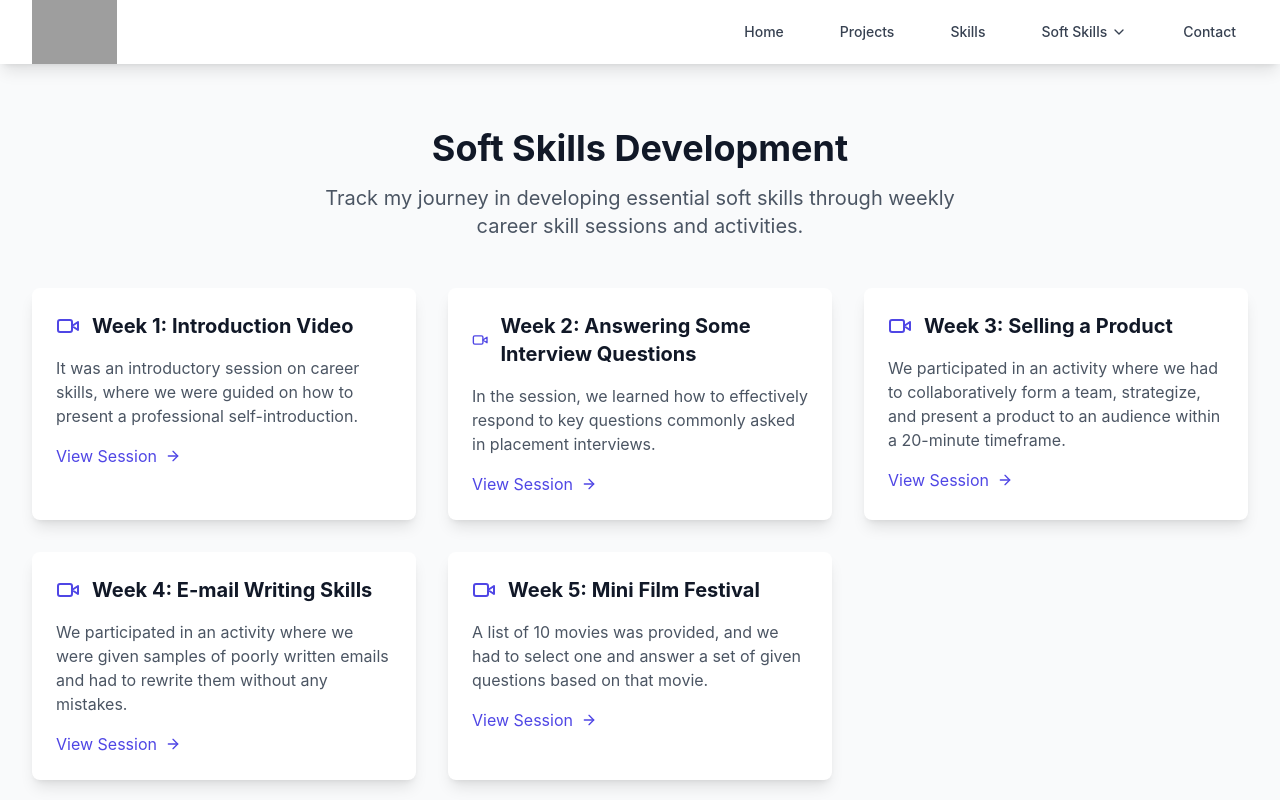
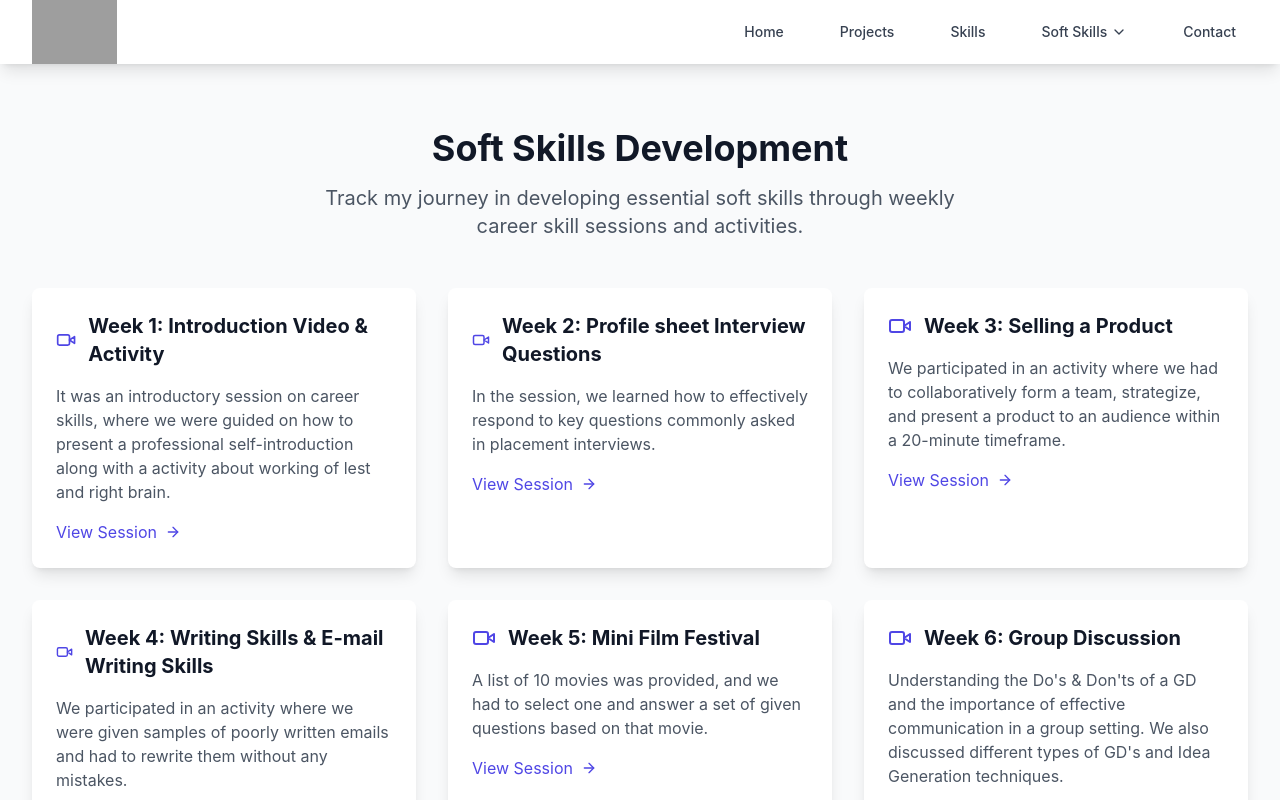
Before and after one commit to AtharvGangwar48/AboutAtharv, a React (Vite) app: page /softskills/overview in a window 1280 px wide. Shown: the top 800 px of the page. Built offline with nearby package versions, Linux system fonts and the light colour scheme; grey boxes are pictures that could not be loaded.

Commit message:
Update SoftSkills.tsx
newly things added

```diff
--- a/src/pages/SoftSkills.tsx
+++ b/src/pages/SoftSkills.tsx
@@ -6,13 +6,13 @@ function SoftSkills() {
   const weekData = [
     {
       week: 1,
-      title: "Week 1: Introduction Video",
+      title: "Week 1: Introduction Video & Activity",
       description:
-        "It was an introductory session on career skills, where we were guided on how to present a professional self-introduction.",
+        "It was an introductory session on career skills, where we were guided on how to present a professional self-introduction along with a activity about working of lest and right brain.",
     },
     {
       week: 2,
-      title: "Week 2: Answering Some Interview Questions",
+      title: "Week 2: Profile sheet Interview Questions",
       description:
         "In the session, we learned how to effectively respond to key questions commonly asked in placement interviews.",
     },
@@ -24,7 +24,7 @@ function SoftSkills() {
     },
     {
       week: 4,
-      title: "Week 4: E-mail Writing Skills",
+      title: "Week 4: Writing Skills & E-mail Writing Skills",
       description:
         "We participated in an activity where we were given samples of poorly written emails and had to rewrite them without any mistakes.",
     },
@@ -33,6 +33,12 @@ function SoftSkills() {
       title: "Week 5: Mini Film Festival",
       description:
         "A list of 10 movies was provided, and we had to select one and answer a set of given questions based on that movie.",
+    },
+    {
+      week: 6,
+      title: "Week 6: Group Discussion",
+      description:
+        "Understanding the Do's & Don'ts of a GD and the importance of effective communication in a group setting. We also discussed different types of GD's and Idea Generation techniques.",
     },
   ];
 
```
